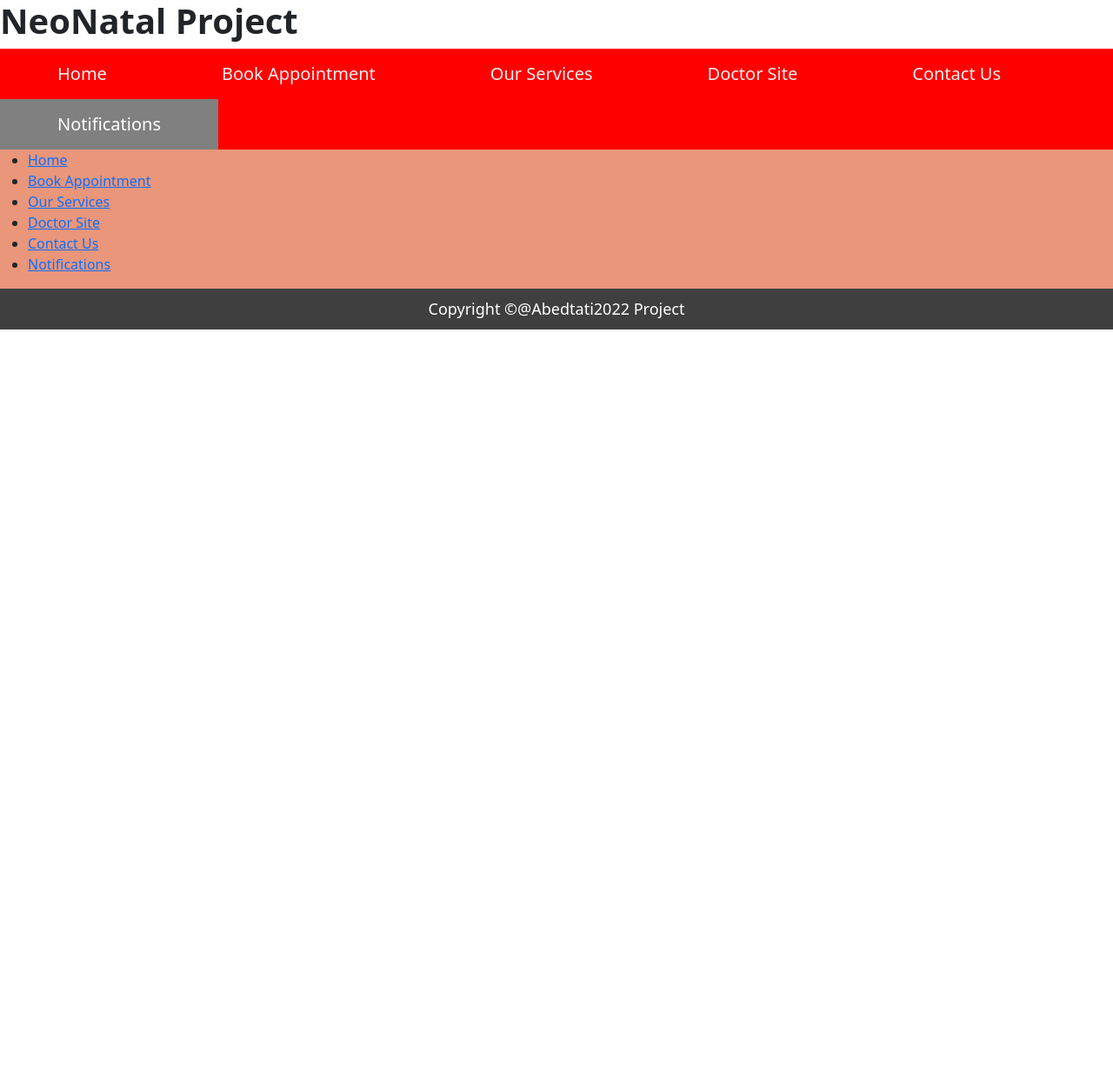
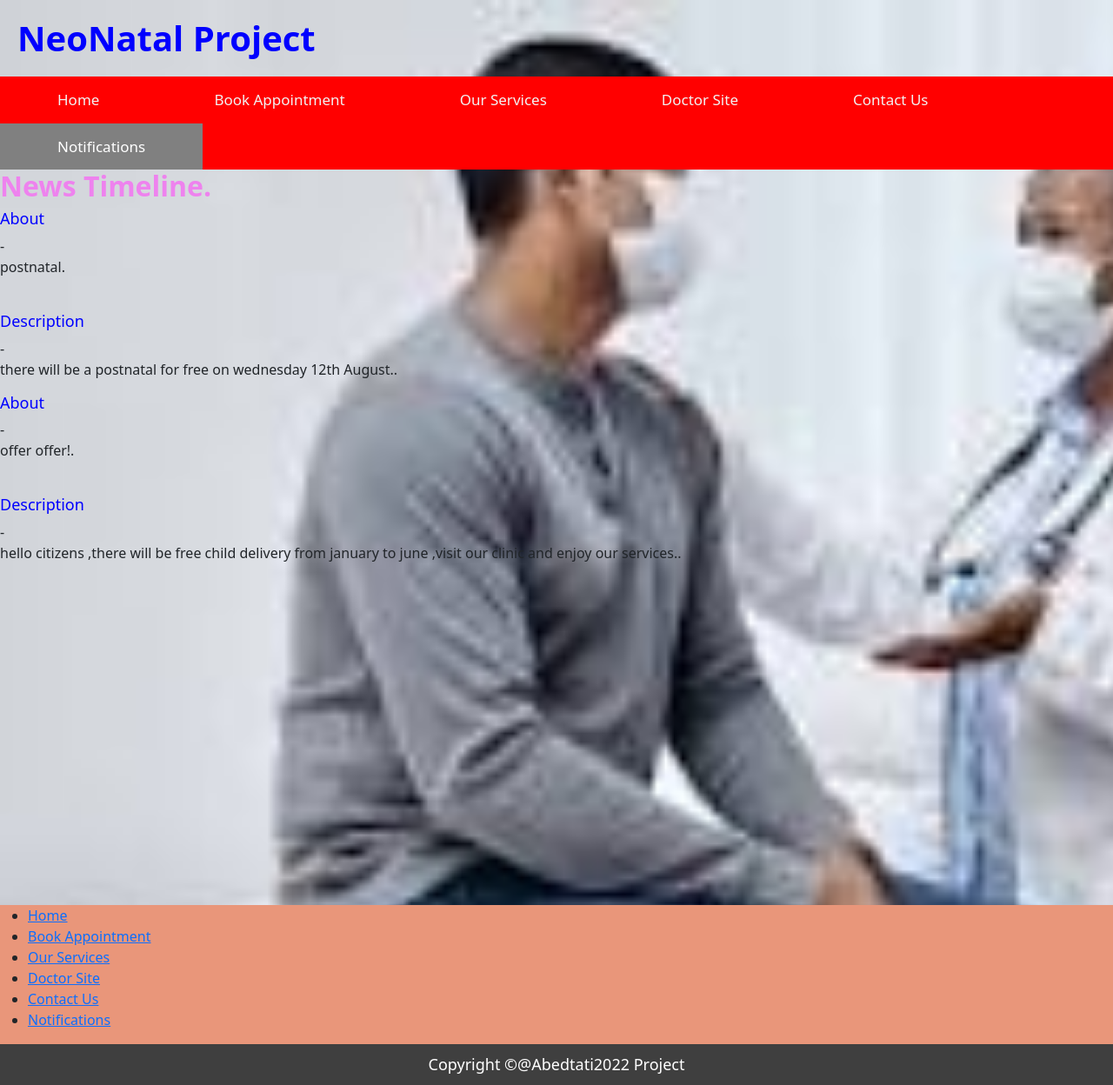
Before and after one commit to mkwasi5930/Neonatal_Project, a Django app: page /messages in a window 1280 px wide. Shown: the whole page at 87% size. Before the commit the page ends 379 px from the top, so only its background shows below. Run offline with Django 3.2, Linux system fonts and the light colour scheme; data comes from the database, SQL or seed files in the repository; both versions use the stored data as it was after the commit; parts of the project's set-up code (start-up, migrations or seed data) failed here and were passed over.

Commit message:
Neonatal Project

```diff
--- a/Doctor/admin.py
+++ b/Doctor/admin.py
@@ -1,8 +1,9 @@
 from django.contrib import admin
 
-from Doctor.models import DoctorInfor, Childdetail, MotherInfor
+from Doctor.models import DoctorInfor, Childdetail, MotherInfor, News
 
 # Register your models here.
 admin.site.register(Childdetail)
 admin.site.register(DoctorInfor)
 admin.site.register(MotherInfor)
+admin.site.register(News)
--- a/Doctor/models.py
+++ b/Doctor/models.py
@@ -56,3 +56,8 @@ class DoctorInfor(models.Model):
 
     def __str__(self)->str:
         return self.firstname
+
+class News(models.Model):
+    posted_on= models.DateTimeField(auto_now=True)
+    about= models.CharField(max_length = 50)
+    description = models.TextField(max_length= 10000)
--- a/User/views.py
+++ b/User/views.py
@@ -4,6 +4,8 @@ from django.contrib import messages
 from django.contrib.auth import login as dj_login
 from django.contrib.auth.forms import AuthenticationForm
 from django.shortcuts import HttpResponse
+
+from Doctor.models import News
 from .forms import NewUserForm
 
 from User.forms import BookForm
@@ -41,7 +43,9 @@ def contactUsPage(request):
     return render(request,'contactUs.html',context)
 
 def notification(request):
+    New = News.objects.all()
     context={
+        'News':New
 
     }
     return render(request,'Messages.html',context)
--- a/templates/Messages.html
+++ b/templates/Messages.html
@@ -1,12 +1,29 @@
+{% load static %}
 <html>
     <head>
         <!-- Bootstrap CSS -->
       <link href="https://cdn.jsdelivr.net/npm/bootstrap@5.2.2/dist/css/bootstrap.min.css" rel="stylesheet" integrity="sha384-Zenh87qX5JnK2Jl0vWa8Ck2rdkQ2Bzep5IDxbcnCeuOxjzrPF/et3URy9Bv1WTRi" crossorigin="anonymous">
 
       <style>
+        body{
+            background-image:url("{% static 'doctor.jpeg'%}");
+            background-repeat: no-repeat center fixed;
+            background-size: cover;
+            background-color:gray;
+        }
         .nav{
             background-color: Red;
             overflow: hidden;
+        }
+        h1{
+            margin:20px;
+            color: blue;
+            text-size:40px;
+
+        }
+        h2{
+            color:violet;
+            text-size:20px;
         }
         .nav a{
             float: center;
@@ -14,7 +31,7 @@
             text-align: center;
             padding: 14px 66px;
             text-decoration: none;
-            font-size: 20px;
+            font-size: 17px;
         }
         .nav a:hover{
             background-color: #ddd;
@@ -38,6 +55,16 @@
             font-size: 18px;
             background-color: #3f3f3f;
         }
+        .webcam{
+            height:100%;
+        }
+        h3{
+            color:blue;
+            font-size:18px;
+        }
+        p{
+            color:smoke;
+        }
       </style>
 
     </head>
@@ -50,7 +77,15 @@
         <a href="{% url 'register' %}">Doctor Site</a>
         <a href="{% url 'contactUs' %}">Contact Us</a>
         <a class="active" href="#messages">Notifications</a>
+        </div>
 
+
+           <h2><b>News Timeline.</b></h2>
+        <div class="webcam">
+            {% for New in News %}
+            <h3>About</h3>-<p>{{ New.about }}.</p><br>
+            <h3>Description</h3>-<p>{{ New.description}}.</p>
+            {% endfor %}
         </div>
 
         <footer>
--- a/templates/bookappoint.html
+++ b/templates/bookappoint.html
@@ -30,7 +30,7 @@
                 text-align: center;
                 padding: 14px 66px;
                 text-decoration: none;
-                font-size: 20px;
+                font-size: 17px;
             }
             .nav a:hover{
                 background-color: #ddd;
--- a/templates/contactUs.html
+++ b/templates/contactUs.html
@@ -35,7 +35,7 @@
             text-align: center;
             padding: 14px 66px;
             text-decoration: none;
-            font-size: 20px;
+            font-size: 17px;
         }
         .nav a:hover{
             background-color: #ddd;
--- a/templates/services.html
+++ b/templates/services.html
@@ -40,7 +40,7 @@
           text-align: center;
           padding: 14px 66px;
           text-decoration: none;
-          font-size: 20px;
+          font-size: 17px;
       }
       .nav a:hover{
           background-color: #ddd;
```
Also changed, not shown: Doctor/migrations/0006_news.py (added), Doctor/migrations/0007_auto_20221101_0549.py (added), Doctor/migrations/0008_rename_description_news_description.py (added), db.sqlite3.
